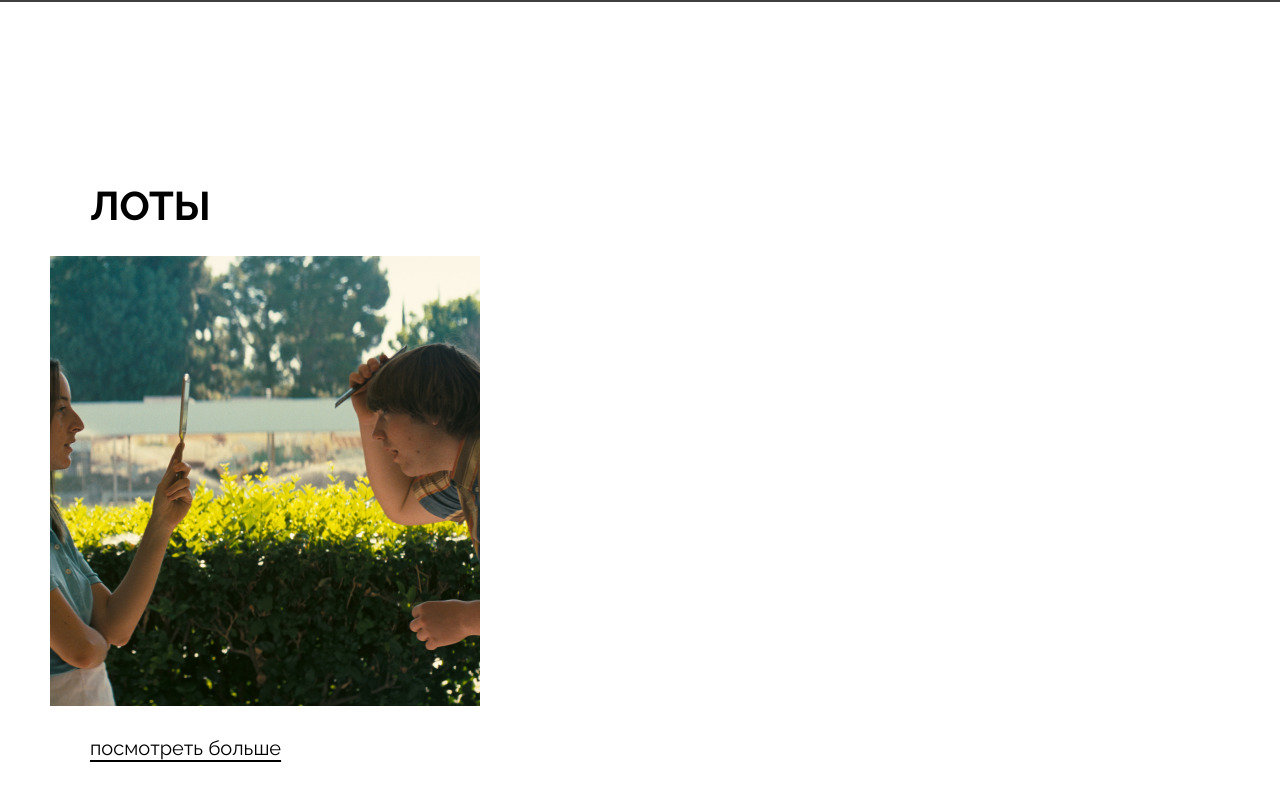
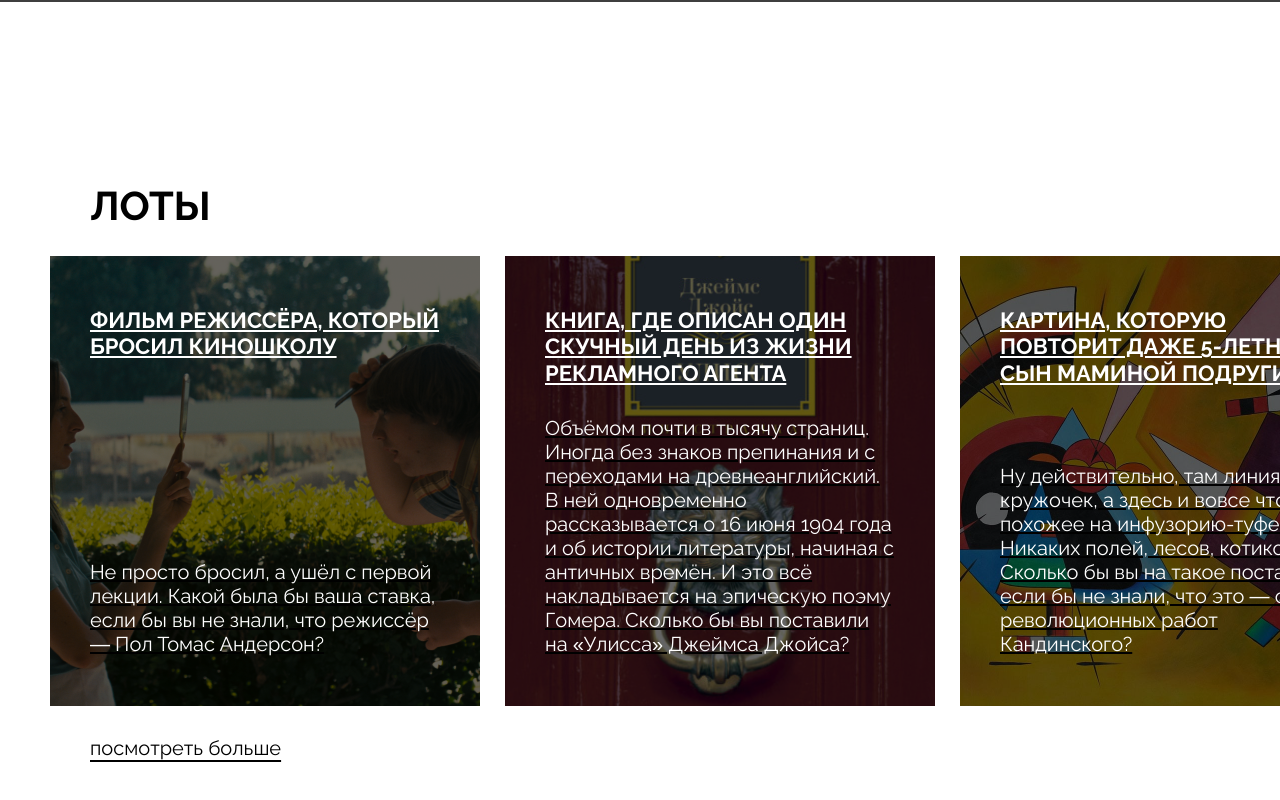
Before and after one commit to ShunaevN/ono-tebe-nado, a plain HTML site: page index.html in a window 1280 px wide. Shown: the part 1052-1852 px from the top of the page. Drawn offline with Linux system fonts and the light colour scheme; grey boxes are pictures that could not be loaded.

Commit message:
three sections done

```diff
--- a/index.html
+++ b/index.html
@@ -74,51 +74,55 @@
           <ol class="lots__card-list-item">
             <a class="card-link" href="#">
               <article class="card card_type_film">
-                <div>
-
+                <div class="overlay">
+                  <!-- empty div for dark overlay -->
                 </div>
                 <h3 class="card__title">
-
+                  Фильм режиссёра, который бросил киношколу
                 </h3>
-                <p class="card__text">
-
+                <p class="card__text card__text-film">
+                  Не просто бросил, а ушёл с первой лекции. Какой была бы ваша ставка,
+                  если бы вы не знали, что режиссёр — Пол Томас Андерсон?
                 </p>
 
               </article>
             </a>
           </ol>
-          <!-- <li class="lots__card-list-item">
+           <ol class="lots__card-list-item">
             <a class="card-link" href="#">
               <article class="card card_type_book">
                 <div class="overlay">
-
+                  <!-- empty div for dark overlay -->
                 </div>
                 <h3 class="card__title">
-
+                  Книга, где описан один скучный день из жизни рекламного агента
                 </h3>
-                <p class="card__text">
-
+                <p class="card__text card__text-book">
+                  Объёмом почти в тысячу страниц. Иногда без знаков препинания и с переходами
+                  на древнеанглийский. В ней одновременно рассказывается о 16 июня 1904 года
+                  и об истории литературы, начиная с античных времён. И это всё накладывается
+                  на эпическую поэму Гомера. Сколько бы вы поставили на «Улисса» Джеймса Джойса?
                 </p>
-
               </article>
             </a>
-          </li>
-          <li class="lots__card-list-item">
+          </ol>
+          <ol class="lots__card-list-item">
             <a class="card-link" href="#">
-              <article class="card card_type_pictures">
+              <article class="card card_type_picture">
                 <div class="overlay">
-
+                  <!-- empty div for dark overlay -->
                 </div>
                 <h3 class="card__title">
-
+                  Картина, которую повторит даже 5-летний сын маминой подруги
                 </h3>
-                <p class="card__text">
-
+                <p class="card__text card__text-picture">
+                  Ну действительно, там линия, тут кружочек, а здесь и вовсе что-то похожее
+                  на инфузорию-туфельку. Никаких полей, лесов, котиков… Сколько бы вы на
+                  такое поставили, если бы не знали, что это — одна из революционных работ Кандинского?
                 </p>
-
               </article>
             </a>
-          </li> -->
+          </ol>
         </ul>
         <a class="lots__look-more-link" href="#">
           посмотреть больше
--- a/styles/style.css
+++ b/styles/style.css
@@ -233,37 +233,103 @@
   max-width: 74px 0 55px 0;
   gap: 25px;
   justify-content: space-between;
+
 }
 
 .lots__card-list-item {
+  flex-grow: 1;
+
 }
 
 .card-link {
+  display: block;
+  height: 100%;
 }
 
 .card {
   width: 430px;
   height: 450px;
+
 }
 
 .card_type_film {
+  height: 100%;
+  position: relative;
   background-image: url(../images/card-lot-01.jpg);
   background-repeat: no-repeat;
   background-position: center;
   background-size: cover;
+  z-index: 1;
+}
+
+.card__text-film {
+  padding: 252px 40px 50px 40px;
 }
 
 .card_type_book {
+  height: 100%;
+  position: relative;
+  background-image: url(../images/card-lot-02.jpg);
+  background-repeat: no-repeat;
+  background-position: center;
+  background-size: cover;
+  z-index: 1;
+}
+
+.card__text-book {
+  padding: 108px 40px 50px 40px;
 }
 
 .card_type_picture {
+  height: 100%;
+  position: relative;
+  background-image: url(../images/card-lot-03.jpg);
+  background-repeat: no-repeat;
+  background-position: center;
+  background-size: cover;
+  z-index: 1;
+}
+
+.card__text-picture {
+  padding: 156px 40px 50px 40px;
 }
 
 .card__title {
+  z-index: 2;
+  position: relative;
+  display: block;
+  width: 350px;
+  height: 52px;
+  color: #FFF;
+  font-family: Raleway, sans-serif;
+  font-size: 22px;
+  font-style: normal;
+  font-weight: 700;
+  line-height: 120%; /* 26.4px */
+  text-decoration-line: underline;
+  text-transform: uppercase;
+  margin-left: 40px;
+  margin-right: 40px;
+  padding-top: 51px;
+
 }
 
 .card__text {
+  display: block;
+  z-index: 2;
+  position: relative;
+  height: 96px;
+  flex-shrink: 0;
+  color: #FFF;
+  font-family: Raleway, sans-serif;
+  font-size: 20px;
+  font-style: normal;
+  font-weight: 400;
+  line-height: 120%; /* 24px */
+
 }
+
+
 
 .lots__look-more-link {
   display: block;
```
